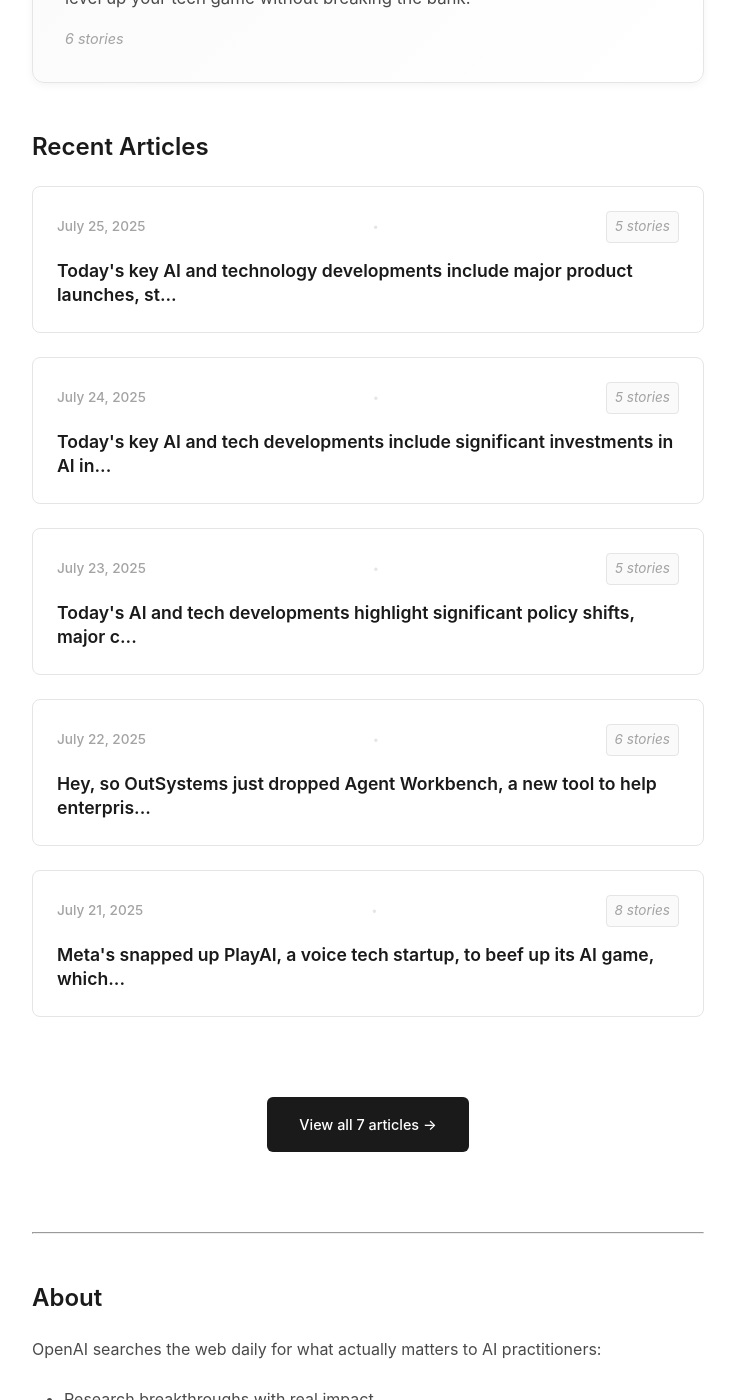
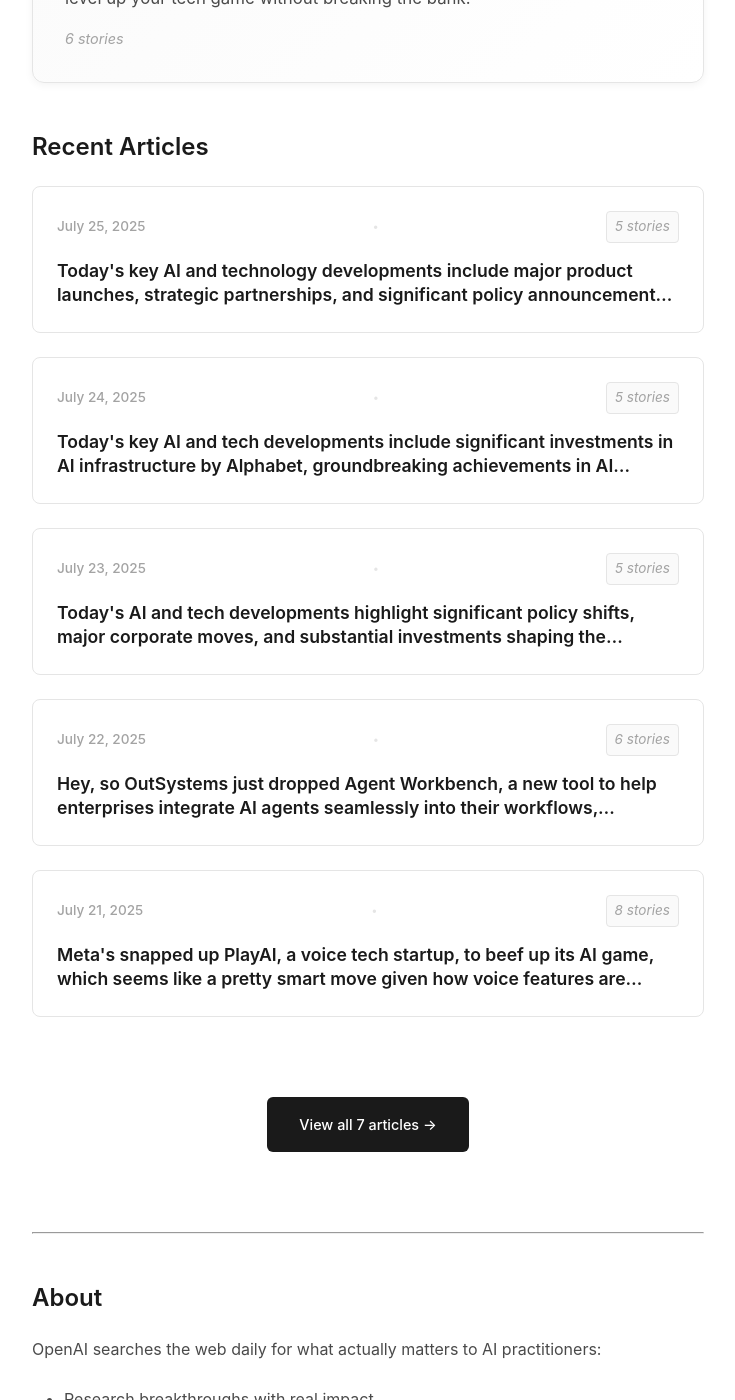
Before and after one commit to Gio99c/gio99c.github.io, a Jekyll site: the page built from ai-news.md, in a window 1280 px wide and 1400 px high, scrolled down 666 px. Shown: the whole window, without its empty margins (272-1007 px from the left). Built offline with Jekyll 4.4.1, drawn with Linux system fonts in a browser that asks for light colours.

Commit message:
(feat): better summaries

```diff
--- a/ai-news.md
+++ b/ai-news.md
@@ -41,7 +41,7 @@ Daily digest of what's happening in AI and tech.
         <span class="article-separator" style="color: #e5e5e5; margin: 0 1rem; font-weight: 300; font-size: 0.8rem;">•</span>
         <span class="article-count" style="font-style: italic; background: #fafafa; padding: 0.25rem 0.5rem; border-radius: 4px; border: 1px solid #e5e5e5;">{{ news.stories | size }} stories</span>
       </div>
-      <h3 style="margin: 0; font-size: 1.1rem; line-height: 1.4; color: #1a1a1a;">{{ news.summary | truncate: 80 }}</h3>
+      <h3 style="margin: 0; font-size: 1.1rem; line-height: 1.4; color: #1a1a1a; display: -webkit-box; -webkit-line-clamp: 2; -webkit-box-orient: vertical; overflow: hidden; text-overflow: ellipsis;">{{ news.summary }}</h3>
     </div>
   </a>
 </div>
--- a/scripts/fetch_ai_news.py
+++ b/scripts/fetch_ai_news.py
@@ -212,7 +212,8 @@ IMPORTANT:
                         - Focus on what's actually cool or important
                         - Connect dots between stories when it makes sense
                         - Keep it to 2-3 sentences
-                        - Sound like a knowledgeable friend sharing interesting tech news"""
+                        - Sound like a knowledgeable friend sharing interesting tech news
+                        - Don't always start by saying 'Hey'"""
                     },
                     {
                         "role": "user",
```
